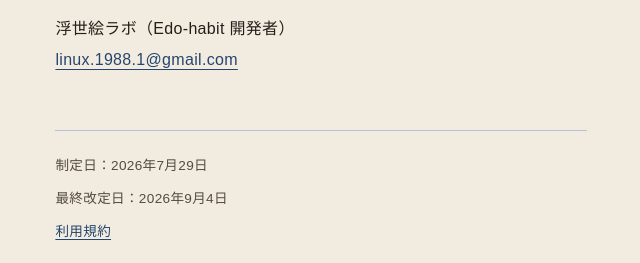
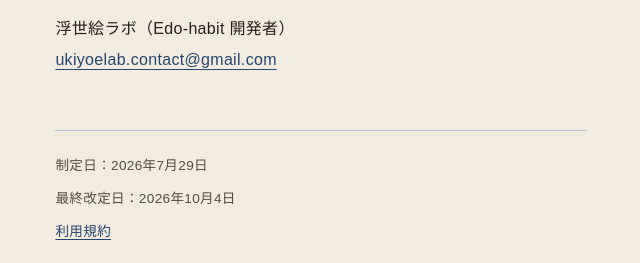
Before and after one commit to Ryuto-T/edohabit-legal, a plain HTML site: page privacy.html in a window 1280 px wide. Shown: the part 3854-4117 px from the top of the page, 319-959 px from the left. Drawn offline with Linux system fonts and the light colour scheme.

Commit message:
連絡先を屋号のアドレスに差し替える
linux.1988.1@gmail.com はムームードメイン・Apple Developer・弥生・
GMOあおぞらのログインIDで、mailto: リンクとして公開されていた。
App Store のアプリページから直接リンクされているため収集対象になる。
事業用の ukiyoelab.contact@gmail.com に差し替えた。

本文を変更したので、privacy 第九条の定めに従い最終改定日を
2026年9月4日から2026年10月4日に更新した。
Co-Authored-By: Claude Opus 5 <noreply@anthropic.com>
Claude-Session: https://claude.ai/code/session_01UqJnefkjcXeweHv6dbpy4W

```diff
--- a/privacy.html
+++ b/privacy.html
@@ -192,12 +192,12 @@
     <h2><span class="no">十</span>お問い合わせ先</h2>
     <p>本ポリシーに関するご質問は、下記までお寄せください。</p>
     <p>浮世絵ラボ（Edo-habit 開発者）<br>
-    <a href="mailto:linux.1988.1@gmail.com">linux.1988.1@gmail.com</a></p>
+    <a href="mailto:ukiyoelab.contact@gmail.com">ukiyoelab.contact@gmail.com</a></p>
   </section>
 
   <footer>
     <p>制定日：2026年7月29日</p>
-    <p>最終改定日：2026年9月4日</p>
+    <p>最終改定日：2026年10月4日</p>
     <p><a href="./terms.html">利用規約</a></p>
   </footer>
 
```
Also changed, not shown: index.html (+1 -1 lines), terms.html (+2 -2 lines).
